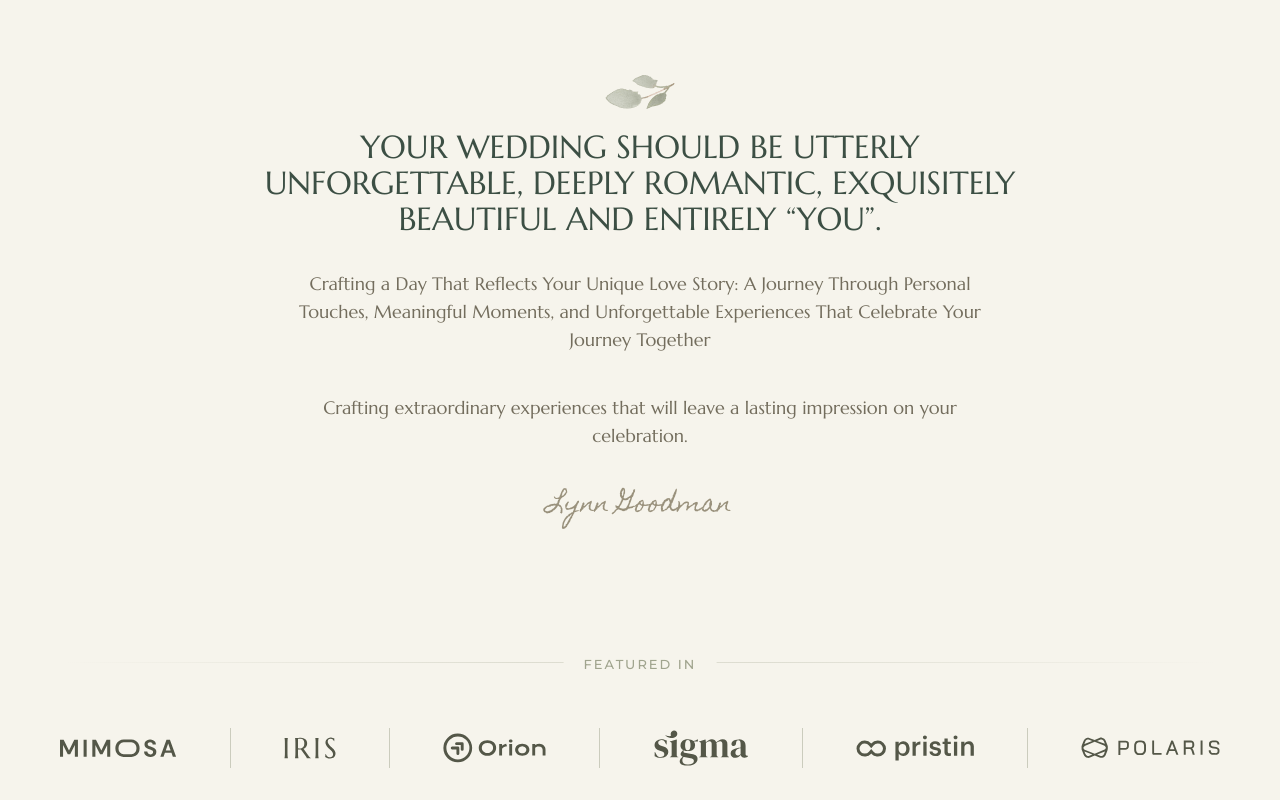
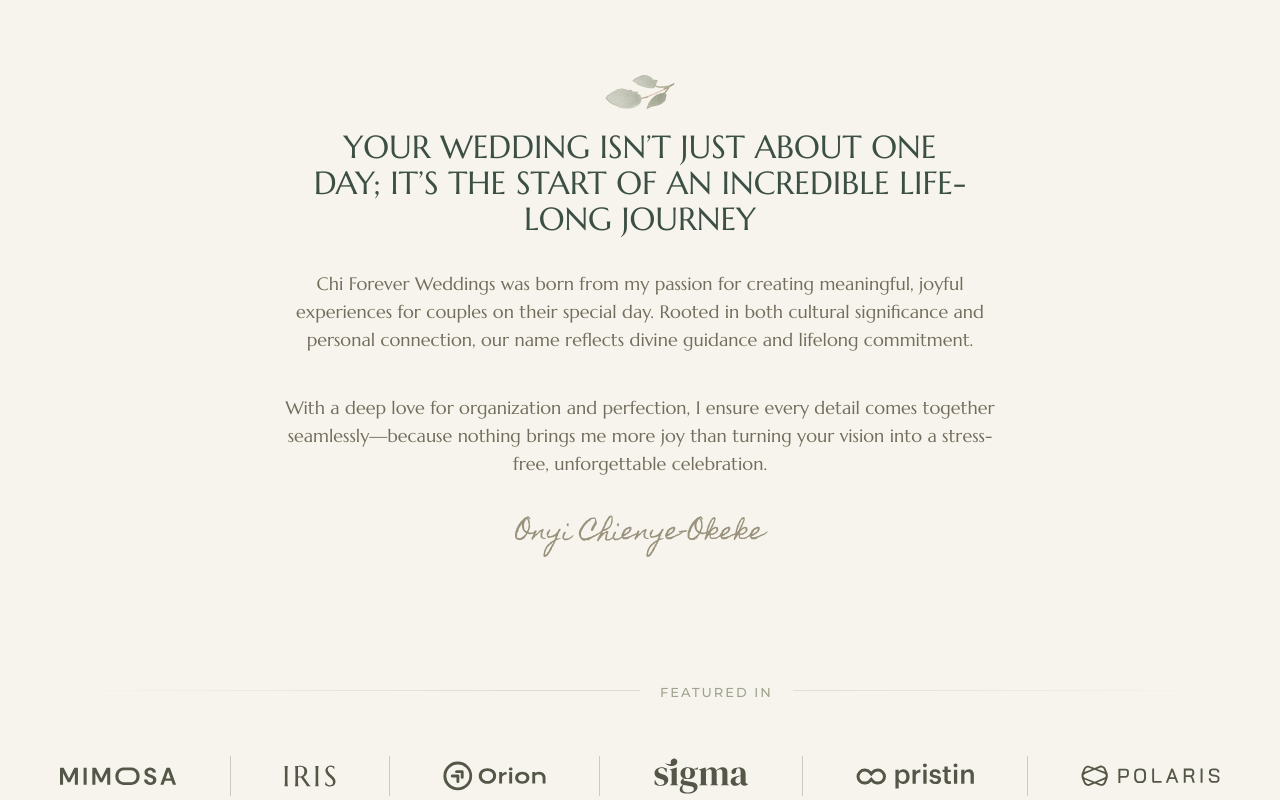
Before and after one commit to Nwife/chiforever, a Next.js app: page /about-us in a window 1280 px wide. Shown: the part 1320-2120 px from the top of the page. Built offline with nearby package versions, Linux system fonts and the light colour scheme; a web font is replaced by a local one.

Commit message:
ft: about us animation

```diff
--- a/src/app/about-us/page.tsx
+++ b/src/app/about-us/page.tsx
@@ -1,7 +1,9 @@
+"use client";
 import { Montserrat } from "@/components";
 import { AppSvg } from "@/elements";
 import Image from "next/image";
 import React from "react";
+import { motion } from "framer-motion";
 
 const Divider = () => <div className="h-10 w-px bg-[#a0a48e80]" />;
 
@@ -10,28 +12,52 @@ const About = () => {
     <main>
       <section className="max-w-[1200px] mx-auto pt-16 pb-[140px] px-2.5 sm:px-5 2xl:px-0">
         <div>
-          <div className="flex justify-center">
+          <motion.div
+            initial={{ opacity: 0, y: -10 }}
+            whileInView={{ opacity: 1, y: 0 }}
+            transition={{ duration: 0.6, ease: "easeOut" }}
+            viewport={{ once: true }}
+            className="flex justify-center"
+          >
             <Image src="/svgs/leaflet.svg" width={62} height={19} alt="leaf" />
-          </div>
+          </motion.div>
           <Montserrat
             text="who we are"
             styles="text-brown-100 text-center mt-3.5 mb-5"
           />
-          <p className="text-[42px] sm:text-5xl md:text-[54px] mmd:text-[62px] text-green-600 max-w-[570px] mx-auto text-center leading-[45px] sm:leading-[68px] font-medium font-erotique">
+          <motion.p
+            initial={{ opacity: 0, y: 10 }}
+            whileInView={{ opacity: 1, y: 0 }}
+            transition={{ duration: 0.8, ease: "easeOut" }}
+            viewport={{ once: true }}
+            className="text-[42px] sm:text-5xl md:text-[54px] mmd:text-[62px] text-green-600 max-w-[570px] mx-auto text-center leading-[45px] sm:leading-[68px] font-medium font-erotique"
+          >
             About Chi Forever Weddings
-          </p>
-          <div className="flex justify-center">
+          </motion.p>
+          <motion.div
+            initial={{ opacity: 0, y: -10 }}
+            whileInView={{ opacity: 1, y: 0 }}
+            transition={{ duration: 0.6, ease: "easeOut" }}
+            viewport={{ once: true }}
+            className="flex justify-center"
+          >
             <Image
               src="/svgs/vertical-divider.svg"
               width={1}
               height={84}
               alt="border"
             />
-          </div>
+          </motion.div>
         </div>
         <div className="h-[250px] xms:h-[385px] sm:h-[450px] md:h-[535px] mmd:h-[826px] relative mt-8">
           <div className="absolute -translate-x-1/2 left-1/2 z-10">
-            <div className="absolute transform rotate-8 -top-5 -left-20 -z-10">
+            <motion.div
+              initial={{ opacity: 0, scale: 0.95 }}
+              whileInView={{ opacity: 1, scale: 1 }}
+              transition={{ duration: 0.9, ease: "easeInOut" }}
+              viewport={{ once: true }}
+              className="absolute transform rotate-8 -top-5 -left-20 -z-10"
+            >
               <Image
                 src="/images/home/hero/flower.png"
                 width={300}
@@ -39,14 +65,27 @@ const About = () => {
                 alt="flower"
                 className="w-full"
               />
-            </div>
+            </motion.div>
+            <motion.div
+              initial={{ opacity: 0, scale: 0.95 }}
+              whileInView={{ opacity: 1, scale: 1 }}
+              transition={{ duration: 0.9, ease: "easeInOut" }}
+              viewport={{ once: true }}
+            >
               <Image
                 src="/images/about/aboutus-image-one.png"
                 width={560}
                 height={826}
                 alt="wedding"
               />
-            <div className="absolute -bottom-[10%] -right-[15%]">
+            </motion.div>
+            <motion.div
+              initial={{ opacity: 0, rotate: 5 }}
+              whileInView={{ opacity: 1, rotate: 0 }}
+              transition={{ duration: 0.7, ease: "easeOut", delay: 0.2 }}
+              viewport={{ once: true }}
+              className="absolute -bottom-[10%] -right-[15%]"
+            >
               <Image
                 src="/images/home/hero/olive-branch.png"
                 className="w-[270px]"
@@ -54,75 +93,196 @@ const About = () => {
                 height={511.54}
                 alt="olive-branch"
               />
+            </motion.div>
           </div>
-          </div>
-          <div className="absolute top-24 right-[65%]">
+          <motion.div
+            initial={{ opacity: 0, rotate: -5 }}
+            whileInView={{ opacity: 1, rotate: 0 }}
+            transition={{ duration: 0.9, ease: "easeOut" }}
+            viewport={{ once: true }}
+            className="absolute top-24 right-[65%]"
+          >
             <Image
               src="/images/about/aboutus-image-two.png"
               width={375.2}
               height={553.94}
               alt="wedding"
             />
-          </div>
-          <div className="absolute top-24 left-[65%]">
+          </motion.div>
+          <motion.div
+            initial={{ opacity: 0, rotate: 5 }}
+            whileInView={{ opacity: 1, rotate: 0 }}
+            transition={{ duration: 0.9, ease: "easeOut" }}
+            viewport={{ once: true }}
+            className="absolute top-24 left-[65%]"
+          >
             <Image
               src="/images/about/aboutus-image-three.png"
               width={375.2}
               height={553.94}
               alt="wedding"
             />
-          </div>
+          </motion.div>
         </div>
       </section>
       <section className="max-w-[1200px] mx-auto pb-[95px] md:pb-[140px] px-2.5 sm:px-5 2xl:px-0">
-        <div className="flex justify-center mb-5">
+        {/* Leaf Icon */}
+        <motion.div
+          initial={{ y: -50, opacity: 0 }} // Starts above and invisible
+          whileInView={{
+            y: 0,
+            opacity: 1,
+            x: [0, -20, 20, -20, 10, 0], // Swings left & right
+            rotate: [-10, 10, -10, 10, -5, 0], // Tilts while falling
+          }}
+          transition={{ duration: 2.5, ease: "easeInOut" }}
+          viewport={{ once: true, margin: "-50px" }} // Ensures it triggers when entering view
+          className="flex justify-center mb-5"
+        >
           <Image src="/svgs/leaf.svg" width={70} height={34} alt="leaf" />
-        </div>
-        <p className="text-[23px] sm:text-[26px] md:text-[28px] mmd:text-3xl text-green-600 uppercase max-w-[793px] mx-auto text-center leading-[43px] font-marcellus">
-          Your wedding should be utterly unforgettable, deeply romantic,
-          exquisitely beautiful and entirely “you”.
-        </p>
-        <div className="text-lg text-brown-700 max-w-[720px] mt-8 mx-auto text-center font-marcellus">
-          <p className="mb-10">
-            Crafting a Day That Reflects Your Unique Love Story: A Journey
-            Through Personal Touches, Meaningful Moments, and Unforgettable
-            Experiences That Celebrate Your Journey Together
-          </p>
-          <p>
-            Crafting extraordinary experiences that will leave a lasting
-            impression on your celebration.
-          </p>
-        </div>
-        <p className="text-brown-600 text-2xl text-center mt-10 font-homemadeApple">
-          Lynn Goodman
-        </p>
+        </motion.div>
+
+        {/* Main Heading */}
+        <motion.p
+          initial={{ opacity: 0, y: 20 }}
+          whileInView={{ opacity: 1, y: 0 }}
+          transition={{ duration: 0.7, ease: "easeOut" }}
+          viewport={{ once: true }}
+          className="text-[23px] sm:text-[26px] md:text-[28px] mmd:text-3xl text-green-600 uppercase max-w-[658px] mx-auto text-center leading-[43px] font-marcellus"
+        >
+          Your Wedding Isn’t Just About One Day; It’s the Start of an Incredible
+          Life-Long Journey
+        </motion.p>
+
+        {/* Description Text */}
+        <motion.div
+          initial="hidden"
+          whileInView="visible"
+          viewport={{ once: true }}
+          variants={{
+            hidden: { opacity: 0, y: 20 },
+            visible: {
+              opacity: 1,
+              y: 0,
+              transition: { staggerChildren: 0.3, ease: "easeOut" },
+            },
+          }}
+          className="text-lg text-brown-700 max-w-[720px] mt-8 mx-auto text-center font-marcellus"
+        >
+          <motion.p
+            variants={{
+              hidden: { opacity: 0, y: 20 },
+              visible: { opacity: 1, y: 0 },
+            }}
+            className="mb-10"
+          >
+            Chi Forever Weddings was born from my passion for creating
+            meaningful, joyful experiences for couples on their special day.
+            Rooted in both cultural significance and personal connection, our
+            name reflects divine guidance and lifelong commitment.
+          </motion.p>
+          <motion.p
+            variants={{
+              hidden: { opacity: 0, y: 20 },
+              visible: { opacity: 1, y: 0 },
+            }}
+          >
+            With a deep love for organization and perfection, I ensure every
+            detail comes together seamlessly—because nothing brings me more joy
+            than turning your vision into a stress-free, unforgettable
+            celebration.
+          </motion.p>
+        </motion.div>
+
+        {/* Signature Name */}
+        <motion.p
+          initial={{ opacity: 0, y: 10 }}
+          whileInView={{ opacity: 1, y: 0 }}
+          transition={{ duration: 0.8, ease: "easeOut", delay: 0.5 }}
+          viewport={{ once: true }}
+          className="text-brown-600 text-2xl text-center mt-10 font-homemadeApple"
+        >
+          Onyi Chienye-Okeke
+        </motion.p>
       </section>
+
       <section className="max-w-[1200px] mx-auto pb-[95px] md:pb-[140px] px-2.5 sm:px-5 2xl:px-0">
+        {/* Horizontal Divider + Featured In */}
         <div className="relative h-4">
+          <motion.div
+            initial={{ opacity: 0, scaleX: 0 }}
+            whileInView={{ opacity: 1, scaleX: 1 }}
+            transition={{ duration: 0.6, ease: "easeOut" }}
+            viewport={{ once: true }}
+          >
             <Image
               src="/svgs/horizontal-divider.svg"
               width={1296}
               height={1}
               alt="border"
             />
-          <p className="absolute left-1/2 -translate-x-1/2 -top-1/2 font-montserrat uppercase font-medium tracking-[2px] text-brown-100 px-5 text-xsm bg-primary">
+          </motion.div>
+
+          <motion.p
+            initial={{ opacity: 0, scale: 0.8 }}
+            whileInView={{ opacity: 1, scale: 1 }}
+            transition={{ duration: 0.5, ease: "easeOut", delay: 0.2 }}
+            viewport={{ once: true }}
+            className="absolute left-1/2 -translate-x-1/2 -top-1/2 font-montserrat uppercase font-medium tracking-[2px] text-brown-100 px-5 text-xsm bg-primary"
+          >
             Featured In
-          </p>
+          </motion.p>
         </div>
 
-        <div className="flex flex-col md:flex-row items-center gap-5 md:gap-0 justify-between mt-[50px]">
-          <div>{AppSvg.mimosa}</div>
+        {/* Logos + Dividers */}
+        <motion.div
+          initial="hidden"
+          whileInView="visible"
+          viewport={{ once: true }}
+          variants={{
+            hidden: { opacity: 0, y: 20 },
+            visible: {
+              opacity: 1,
+              y: 0,
+              transition: { staggerChildren: 0.2, ease: "easeOut" },
+            },
+          }}
+          className="flex flex-col md:flex-row items-center gap-5 md:gap-0 justify-between mt-[50px]"
+        >
+          {[
+            AppSvg.mimosa,
+            AppSvg.iris,
+            AppSvg.orion,
+            AppSvg.sigma,
+            AppSvg.pristin,
+            AppSvg.polaris,
+          ].map((logo, index) => (
+            <React.Fragment key={index}>
+              <motion.div
+                variants={{
+                  hidden: { opacity: 0, y: 20 },
+                  visible: { opacity: 1, y: 0 },
+                }}
+              >
+                {logo}
+              </motion.div>
+              {index < 5 && (
+                <motion.div
+                  initial={{ opacity: 0, x: -10 }}
+                  whileInView={{ opacity: 1, x: 0 }}
+                  transition={{
+                    duration: 0.4,
+                    ease: "easeOut",
+                    delay: 0.1 * index,
+                  }}
+                  viewport={{ once: true }}
+                >
                   <Divider />
-          <div>{AppSvg.iris}</div>
-          <Divider />
-          <div>{AppSvg.orion}</div>
-          <Divider />
-          <div>{AppSvg.sigma}</div>
-          <Divider />
-          <div>{AppSvg.pristin}</div>
-          <Divider />
-          <div>{AppSvg.polaris}</div>
-        </div>
+                </motion.div>
+              )}
+            </React.Fragment>
+          ))}
+        </motion.div>
       </section>
     </main>
   );
--- a/src/components/footer/Footer.tsx
+++ b/src/components/footer/Footer.tsx
@@ -1,4 +1,4 @@
-"use client"
+"use client";
 import { Logo } from "@/elements";
 import Image from "next/image";
 import Link from "next/link";
@@ -59,7 +59,10 @@ const Footer = () => {
             }}
             viewport={{ once: true }}
           >
-            <ImageOverlay imgUrl={imgUrl} />
+            <ImageOverlay
+              imgUrl={imgUrl}
+              styles={index % 2 ? "md:mt-4" : "md:mb-4"}
+            />
           </motion.div>
         ))}
       </motion.div>
```
Lines whose indentation alone changed are shown as unchanged.
